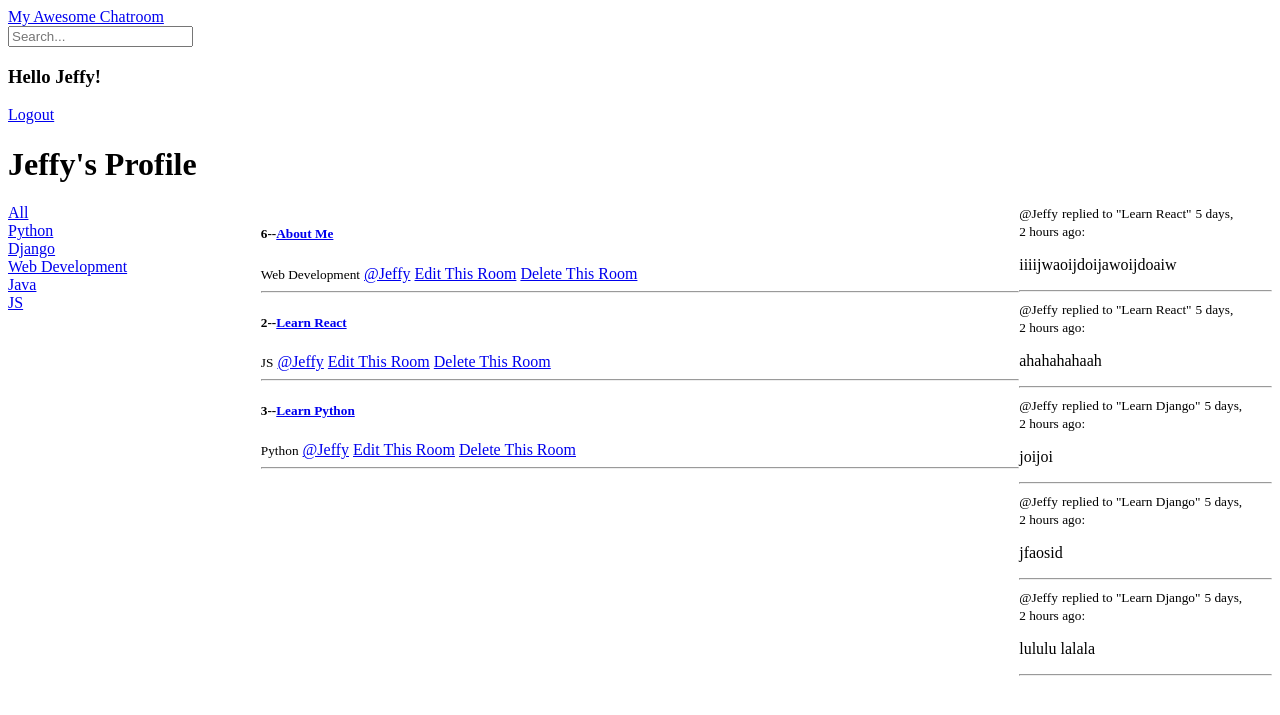
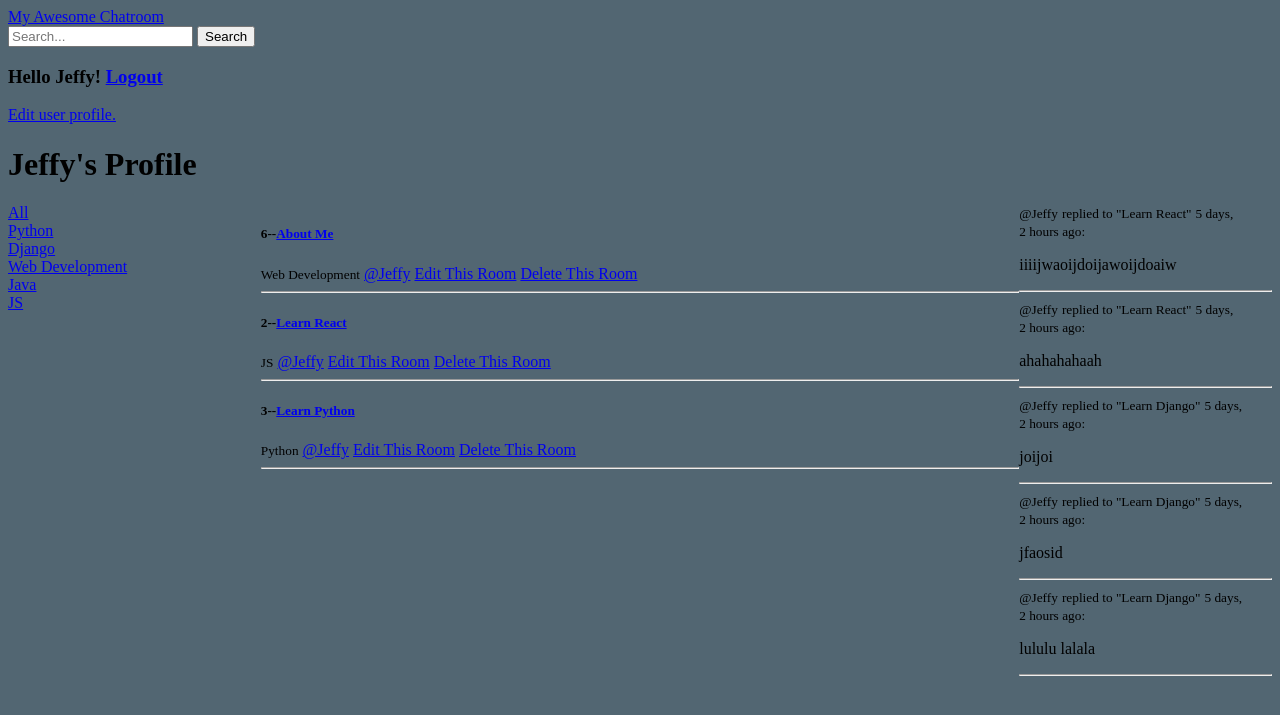
Before and after one commit to TuringDog/MyAwesomeChatroom, a Django app: page /profile/1/ in a window 1280 px wide. Shown: the top 715 px of the page. Run offline with Django 4.2, Linux system fonts and the light colour scheme; a user stored in the database is signed in; data comes from the database, SQL or seed files in the repository; both versions use the stored data as it was after the commit.

Commit message:
add profile edition, modularization

```diff
--- a/mychatroom/base/forms.py
+++ b/mychatroom/base/forms.py
@@ -5,3 +5,4 @@ class RoomForm(ModelForm):
     class Meta:
         model=Room
         fields='__all__'
+        exclude=['host', 'participants']
--- a/mychatroom/base/templates/base/room_form.html
+++ b/mychatroom/base/templates/base/room_form.html
@@ -1,4 +1,4 @@
-
+{% include 'main.html' %}
 {% block content %}
 <div>
     <form method="POST" action="">
--- a/mychatroom/base/urls.py
+++ b/mychatroom/base/urls.py
@@ -11,5 +11,6 @@ urlpatterns = [
     path('create-room/', views.createRoom, name="create-room"),
     path('update-room/<str:pk>/', views.updateRoom, name="update-room"),
     path('delete-room/<str:pk>/', views.deleteRoom, name="delete-room"),
-    path('delete-message/<str:pk>/', views.deleteMessage, name="delete-message")
+    path('delete-message/<str:pk>/', views.deleteMessage, name="delete-message"),
+    path('update-user/<str:pk>/', views.updateUser, name="update-user")
 ]
--- a/mychatroom/base/views.py
+++ b/mychatroom/base/views.py
@@ -90,7 +90,9 @@ def createRoom(request):
     if request.method == 'POST':
         form=RoomForm(request.POST)
         if form.is_valid():
-            form.save()
+            room=form.save(commit=False)
+            room.host=request.user
+            room.save()
             return redirect('home')
     context={'form':form}
     return render(request, 'base/room_form.html', context)
@@ -128,3 +130,13 @@ def deleteMessage(request, pk):
         message.delete()
         return redirect('room', pk=message.room.id)
     return render(request, 'base/delete.html', {'obj':message})
+
+@login_required(login_url='login')
+def updateUser(request, pk):
+    user=User.objects.get(id=pk)
+    if request.method=='POST':
+        newname=request.POST.get('username')
+        user.username=newname
+        user.save()
+        return redirect('user-profile', pk=user.id)
+    return render(request, 'base/update_user.html', {'user':user})
--- a/mychatroom/mychatroom/settings.py
+++ b/mychatroom/mychatroom/settings.py
@@ -120,6 +120,10 @@ USE_TZ = True
 
 STATIC_URL = 'static/'
 
+STATICFILES_DIRS=[
+    BASE_DIR / 'static'
+]
+
 # Default primary key field type
 # https://docs.djangoproject.com/en/4.0/ref/settings/#default-auto-field
 
--- /dev/null
+++ b/mychatroom/static/styles/main.css
@@ -0,0 +1,3 @@
+body{
+    background-color: rgba(27, 54, 69, 0.758);
+}
--- a/mychatroom/templates/main.html
+++ b/mychatroom/templates/main.html
@@ -1,10 +1,12 @@
 <!DOCTYPE html>
+{% load static %}
 <html>
     <head>
         <meta charset="utf-8">
         <meta http-equiv="X-UA-Compatiable" content="IE=edge">
         <title>MyChatroom</title>
         <meta name="viewpoint" content="width=device-width, initial-scale=1">
+        <link rel="stylesheet" type="text/css" media="screen" href="{% static 'styles/main.css' %}">
     </head>
     <body>
         {% include 'navbar.html' %}
--- a/mychatroom/templates/navbar.html
+++ b/mychatroom/templates/navbar.html
@@ -1,10 +1,11 @@
 <a href="{% url 'home' %}">My Awesome Chatroom</a>
 <form method="GET" action="{% url 'home' %}">
     <input type="text" name="q" placeholder="Search..." />
+    <input type="submit" value="Search"/>
 </form>
 {% if request.user.is_authenticated %}
-    <h3>Hello {{request.user}}!</h3>
-    <a href="{% url 'logout' %}">Logout</a>
+    <h3>Hello {{request.user}}! <a href="{% url 'logout' %}">Logout</a></h3>
+    <a href="{% url 'update-user' request.user.id %}">Edit user profile.</a>
 {% else %}
     <a href="{% url 'login' %}">Login</a>
 {% endif %}
```
Also changed, not shown: mychatroom/base/templates/base/update_user.html (added, +10 -0 lines), mychatroom/db.sqlite3.
